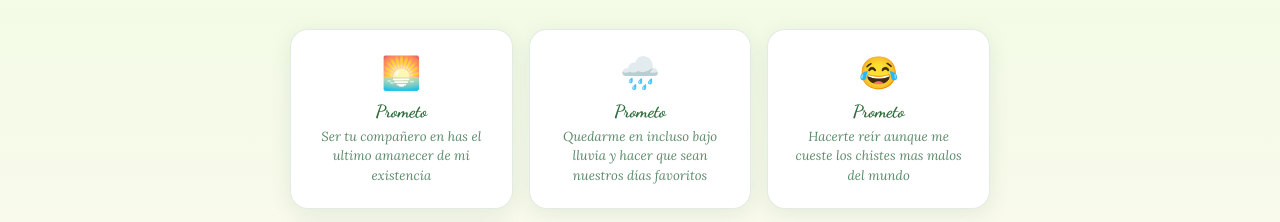
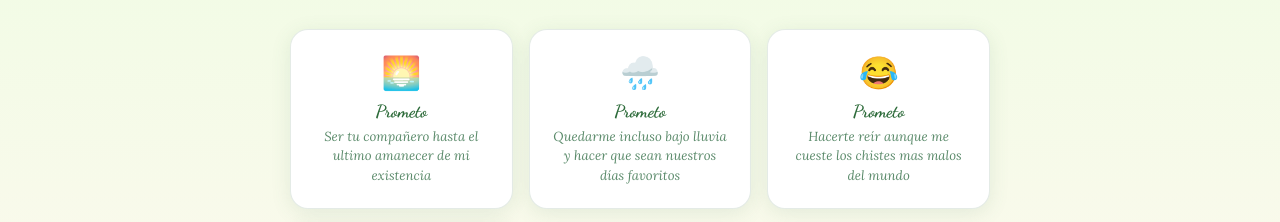
Before and after one commit to aninayuwoki/sanvalentin, a website: page index.html in a window 1280 px wide. Shown: the part 4191-4413 px from the top of the page. Drawn offline with nearby package versions, Linux system fonts and the light colour scheme; a web font is replaced by a local one.

Commit message:
Actualizar index.html

```diff
--- a/index.html
+++ b/index.html
@@ -1951,12 +1951,12 @@
         <div class="promise-card">
             <div class="p-icon">🌅</div>
             <h4>Prometo</h4>
-            <p>Ser tu compañero en has el ultimo amanecer de mi existencia</p>
+            <p>Ser tu compañero hasta el ultimo amanecer de mi existencia</p>
         </div>
         <div class="promise-card">
             <div class="p-icon">🌧️</div>
             <h4>Prometo</h4>
-            <p>Quedarme en incluso bajo lluvia y hacer que sean nuestros días favoritos</p>
+            <p>Quedarme incluso bajo lluvia y hacer que sean nuestros días favoritos</p>
         </div>
         <div class="promise-card">
             <div class="p-icon">😂</div>
```
